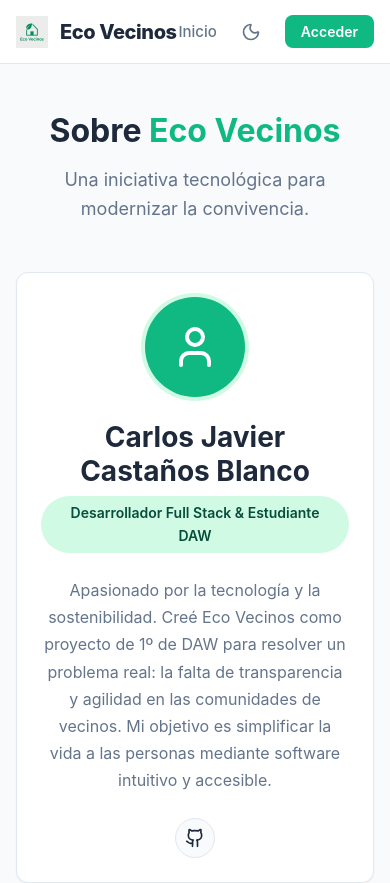
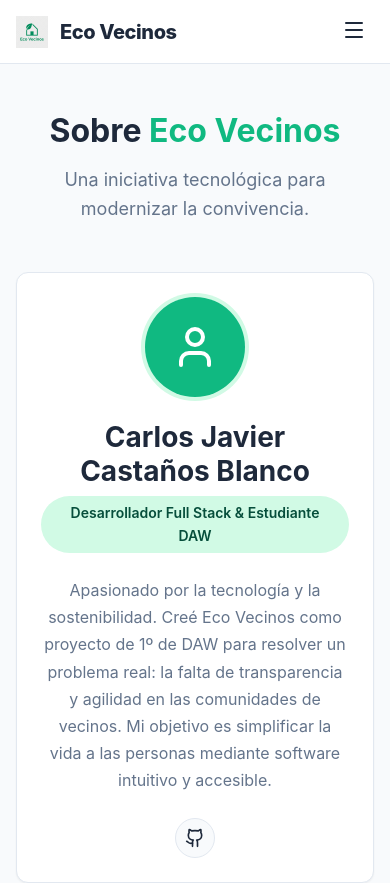
Before and after one commit to Carlitic/ecovecino, a React (Vite) app: page /EcoVecino/about in a window 390 px wide. Shown: the top 883 px of the page. Built offline with nearby package versions, Linux system fonts and the light colour scheme; no server answers.

Commit message:
Fix favicon path and implement responsive mobile navigation

```diff
--- a/index.html
+++ b/index.html
@@ -1,13 +1,16 @@
 <!doctype html>
 <html lang="en">
+
 <head>
   <meta charset="UTF-8" />
-    <link rel="icon" type="image/png" href="/src/assets/logo.png" />
+  <link rel="icon" type="image/png" href="/logo.png" />
   <meta name="viewport" content="width=device-width, initial-scale=1.0" />
   <title>Eco Vecinos - Gestión de Comunidades</title>
 </head>
+
 <body>
   <div id="root"></div>
   <script type="module" src="/src/main.jsx"></script>
 </body>
+
 </html>
--- a/src/components/layout/Navbar.css
+++ b/src/components/layout/Navbar.css
@@ -75,13 +75,57 @@
     color: var(--primary);
 }
 
+.menu-toggle {
+    display: none;
+    background: none;
+    border: none;
+    color: var(--text);
+    cursor: pointer;
+    padding: 0.5rem;
+}
+
 @media (max-width: 768px) {
+    .menu-toggle {
+        display: block;
+    }
+
     .navbar-links {
+        position: fixed;
+        top: var(--navbar-height);
+        left: 0;
+        right: 0;
+        background-color: var(--card-bg);
+        border-bottom: 1px solid var(--border-color);
+        padding: 1.5rem;
+        flex-direction: column;
+        align-items: stretch;
         gap: 1rem;
+        transform: translateY(-150%);
+        transition: transform 0.3s ease-in-out;
+        z-index: 999;
+        box-shadow: 0 4px 6px -1px rgba(0, 0, 0, 0.1);
+    }
+
+    .navbar-links.active {
+        transform: translateY(0);
     }
 
     .nav-link {
-        display: none;
+        display: block;
+        padding: 0.75rem;
+        text-align: center;
+        font-size: 1.1rem;
+        border-radius: 0.5rem;
+    }
+
+    .nav-link:hover {
+        background-color: var(--bg-color);
+    }
+
+    .theme-toggle {
+        width: 100%;
+        justify-content: center;
+        padding: 0.75rem;
     }
 
     .nav-link:first-child {
--- a/src/components/layout/Navbar.jsx
+++ b/src/components/layout/Navbar.jsx
@@ -1,5 +1,5 @@
 import { Link } from 'react-router-dom';
-import { Moon, Sun } from 'lucide-react';
+import { Moon, Sun, Menu, X } from 'lucide-react';
 import { useState, useEffect } from 'react';
 import Button from '../ui/Button';
 import './Navbar.css';
@@ -13,6 +13,8 @@ export default function Navbar() {
         return false;
     });
 
+    const [isMenuOpen, setIsMenuOpen] = useState(false);
+
     useEffect(() => {
         if (isDark) {
             document.documentElement.classList.add('dark');
@@ -25,6 +27,8 @@ export default function Navbar() {
         }
     }, [isDark]);
 
+    const toggleMenu = () => setIsMenuOpen(!isMenuOpen);
+
     return (
         <nav className="navbar">
             <div className="navbar-container container">
@@ -33,9 +37,13 @@ export default function Navbar() {
                     <span>Eco Vecinos</span>
                 </Link>
 
-                <div className="navbar-links">
-                    <Link to="/" className="nav-link">Inicio</Link>
-                    <Link to="/about" className="nav-link">Sobre Nosotros</Link>
+                <button className="menu-toggle" onClick={toggleMenu}>
+                    {isMenuOpen ? <X size={24} /> : <Menu size={24} />}
+                </button>
+
+                <div className={`navbar-links ${isMenuOpen ? 'active' : ''}`}>
+                    <Link to="/" className="nav-link" onClick={() => setIsMenuOpen(false)}>Inicio</Link>
+                    <Link to="/about" className="nav-link" onClick={() => setIsMenuOpen(false)}>Sobre Nosotros</Link>
                     <button
                         onClick={() => setIsDark(!isDark)}
                         className="theme-toggle"
@@ -43,7 +51,7 @@ export default function Navbar() {
                     >
                         {isDark ? <Sun size={20} /> : <Moon size={20} />}
                     </button>
-                    <Link to="/login">
+                    <Link to="/login" onClick={() => setIsMenuOpen(false)}>
                         <Button size="sm">Acceder</Button>
                     </Link>
                 </div>
```
Lines whose indentation alone changed are shown as unchanged.
